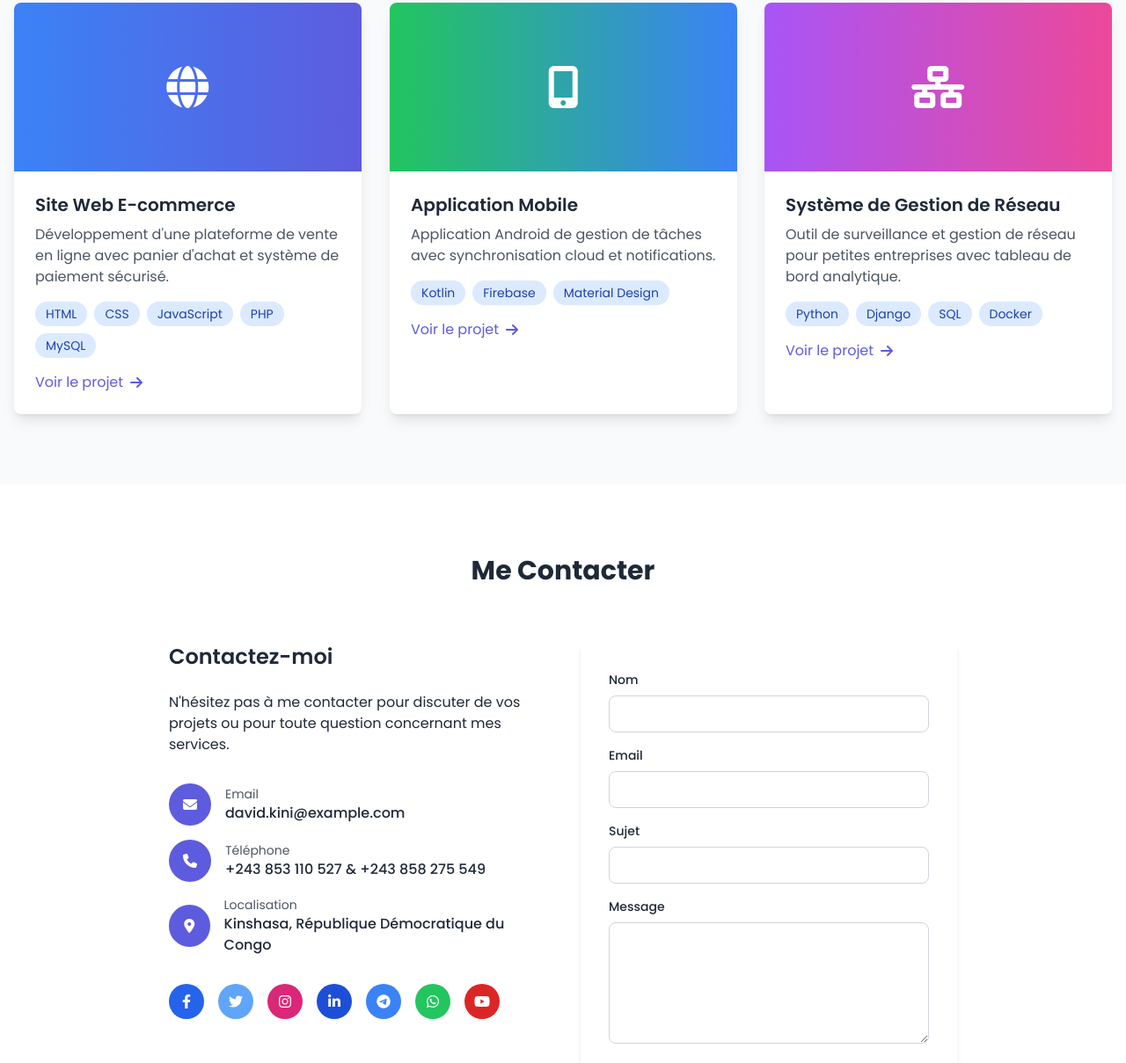
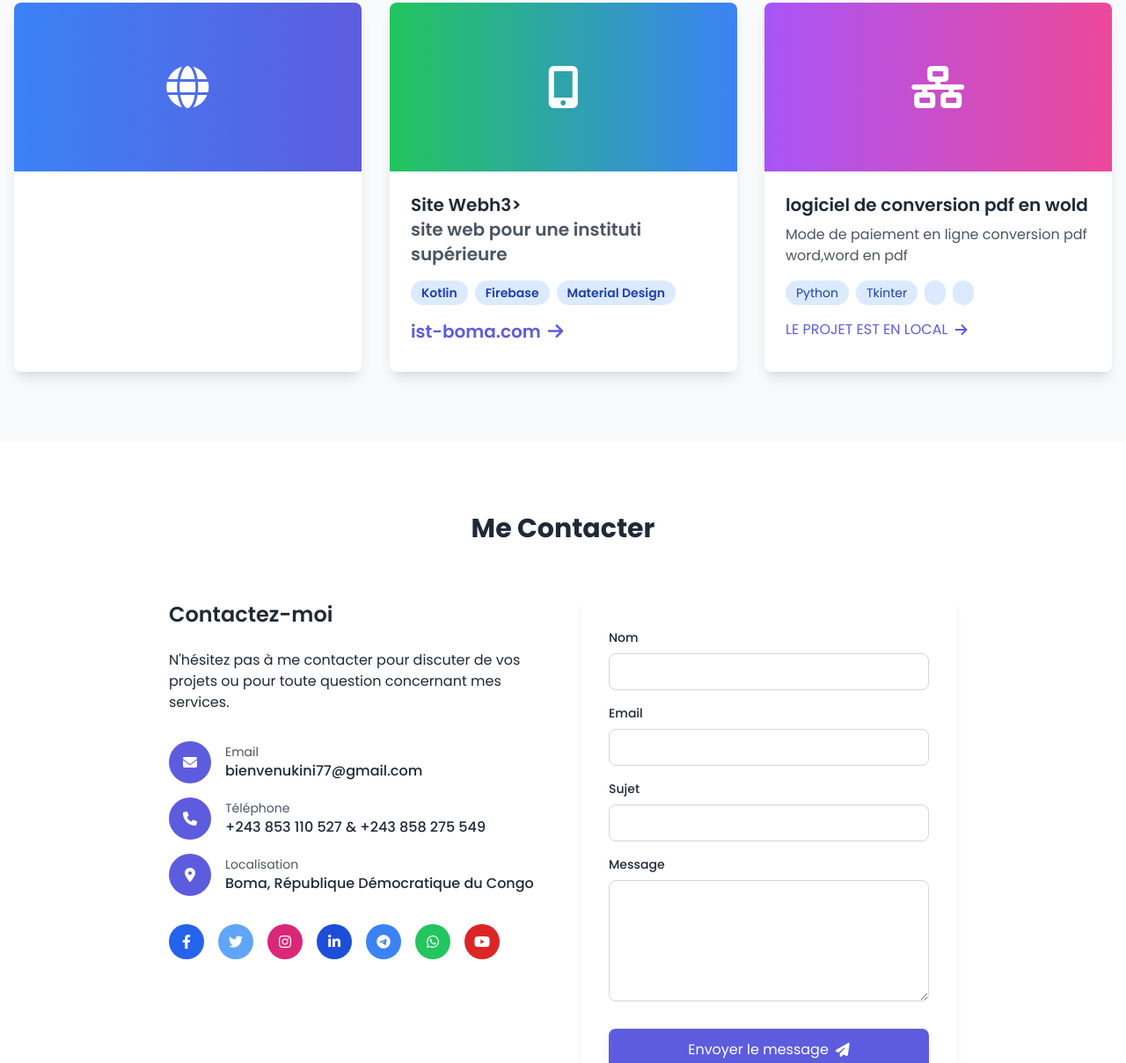
Before and after one commit to David-kini/portefolio-david-dev, a plain HTML site: page index.html in a window 1280 px wide. Shown: the part 3177-4386 px from the top of the page at 88% size. Drawn offline with nearby package versions, Linux system fonts and the light colour scheme.

Commit message:
Update index.html

```diff
--- a/index.html
+++ b/index.html
@@ -428,7 +428,7 @@
                     <div class="bg-white dark:bg-gray-800 p-6 rounded-lg shadow-md">
                         <h3 class="text-xl font-semibold mb-2">Diplôme d'État</h3>
                         <p class="text-primary font-medium">CS Boboto - 2023</p>
-                        <p class="mt-3 dark:text-gray-300">Obtention du diplôme d'État en informatique avec mention.</p>
+                        <p class="mt-3 dark:text-gray-300">Obtention du diplôme d'État en informatique De gestion.</p>
                     </div>
                 </div>
 
@@ -436,7 +436,7 @@
                     <div class="timeline-dot"></div>
                     <div class="bg-white dark:bg-gray-800 p-6 rounded-lg shadow-md">
                         <h3 class="text-xl font-semibold mb-2">Certificat d'Études Primaires</h3>
-                        <p class="text-primary font-medium">2023</p>
+                        <p class="text-primary font-medium">2016</p>
                         <p class="mt-3 dark:text-gray-300">Obtention du certificat d'études primaires.</p>
                     </div>
                 </div>
@@ -445,7 +445,7 @@
                     <div class="timeline-dot"></div>
                     <div class="bg-white dark:bg-gray-800 p-6 rounded-lg shadow-md">
                         <h3 class="text-xl font-semibold mb-2">École Primaire</h3>
-                        <p class="text-primary font-medium">EP Leka - Terminé en 2010</p>
+                        <p class="text-primary font-medium">EP Leka - Terminé en 2016</p>
                         <p class="mt-3 dark:text-gray-300">Formation primaire complétée avec succès.</p>
                     </div>
                 </div>
@@ -463,21 +463,7 @@
                     <div class="h-48 bg-gradient-to-r from-blue-500 to-primary flex items-center justify-center">
                         <i class="fas fa-globe text-white text-5xl"></i>
                     </div>
-                    <div class="p-6">
-                        <h3 class="text-xl font-semibold mb-2">Site Web E-commerce</h3>
-                        <p class="text-gray-600 dark:text-gray-300 mb-4">Développement d'une plateforme de vente en ligne avec panier d'achat et système de paiement sécurisé.</p>
-                        <div class="flex flex-wrap gap-2 mb-4">
-                            <span class="px-3 py-1 bg-blue-100 dark:bg-blue-900 text-blue-800 dark:text-blue-200 rounded-full text-sm">HTML</span>
-                            <span class="px-3 py-1 bg-blue-100 dark:bg-blue-900 text-blue-800 dark:text-blue-200 rounded-full text-sm">CSS</span>
-                            <span class="px-3 py-1 bg-blue-100 dark:bg-blue-900 text-blue-800 dark:text-blue-200 rounded-full text-sm">JavaScript</span>
-                            <span class="px-3 py-1 bg-blue-100 dark:bg-blue-900 text-blue-800 dark:text-blue-200 rounded-full text-sm">PHP</span>
-                            <span class="px-3 py-1 bg-blue-100 dark:bg-blue-900 text-blue-800 dark:text-blue-200 rounded-full text-sm">MySQL</span>
-                        </div>
-                        <a href="#" class="text-primary hover:underline flex items-center gap-2">
-                            <span>Voir le projet</span>
-                            <i class="fas fa-arrow-right"></i>
-                        </a>
-                    </div>
+
                 </div>
 
                 <div class="project-card bg-white dark:bg-gray-800 rounded-lg overflow-hidden shadow-lg animate-flip" style="animation-delay: 0.4s;">
@@ -485,15 +471,15 @@
                         <i class="fas fa-mobile-alt text-white text-5xl"></i>
                     </div>
                     <div class="p-6">
-                        <h3 class="text-xl font-semibold mb-2">Application Mobile</h3>
-                        <p class="text-gray-600 dark:text-gray-300 mb-4">Application Android de gestion de tâches avec synchronisation cloud et notifications.</p>
+                        <h3 class="text-xl font-semibold mb-2">Site Webh3>
+                        <p class="text-gray-600 dark:text-gray-300 mb-4">site web pour une instituti supérieure</p>
                         <div class="flex flex-wrap gap-2 mb-4">
                             <span class="px-3 py-1 bg-blue-100 dark:bg-blue-900 text-blue-800 dark:text-blue-200 rounded-full text-sm">Kotlin</span>
                             <span class="px-3 py-1 bg-blue-100 dark:bg-blue-900 text-blue-800 dark:text-blue-200 rounded-full text-sm">Firebase</span>
                             <span class="px-3 py-1 bg-blue-100 dark:bg-blue-900 text-blue-800 dark:text-blue-200 rounded-full text-sm">Material Design</span>
                         </div>
                         <a href="#" class="text-primary hover:underline flex items-center gap-2">
-                            <span>Voir le projet</span>
+                            <span>ist-boma.com</span>
                             <i class="fas fa-arrow-right"></i>
                         </a>
                     </div>
@@ -504,16 +490,16 @@
                         <i class="fas fa-network-wired text-white text-5xl"></i>
                     </div>
                     <div class="p-6">
-                        <h3 class="text-xl font-semibold mb-2">Système de Gestion de Réseau</h3>
-                        <p class="text-gray-600 dark:text-gray-300 mb-4">Outil de surveillance et gestion de réseau pour petites entreprises avec tableau de bord analytique.</p>
+                        <h3 class="text-xl font-semibold mb-2">logiciel de conversion pdf en wold</h3>
+                        <p class="text-gray-600 dark:text-gray-300 mb-4">Mode de paiement en ligne conversion pdf word,word en pdf</p>
                         <div class="flex flex-wrap gap-2 mb-4">
                             <span class="px-3 py-1 bg-blue-100 dark:bg-blue-900 text-blue-800 dark:text-blue-200 rounded-full text-sm">Python</span>
-                            <span class="px-3 py-1 bg-blue-100 dark:bg-blue-900 text-blue-800 dark:text-blue-200 rounded-full text-sm">Django</span>
-                            <span class="px-3 py-1 bg-blue-100 dark:bg-blue-900 text-blue-800 dark:text-blue-200 rounded-full text-sm">SQL</span>
-                            <span class="px-3 py-1 bg-blue-100 dark:bg-blue-900 text-blue-800 dark:text-blue-200 rounded-full text-sm">Docker</span>
+                            <span class="px-3 py-1 bg-blue-100 dark:bg-blue-900 text-blue-800 dark:text-blue-200 rounded-full text-sm">Tkinter</span>
+                            <span class="px-3 py-1 bg-blue-100 dark:bg-blue-900 text-blue-800 dark:text-blue-200 rounded-full text-sm"></span>
+                            <span class="px-3 py-1 bg-blue-100 dark:bg-blue-900 text-blue-800 dark:text-blue-200 rounded-full text-sm"></span>
                         </div>
                         <a href="#" class="text-primary hover:underline flex items-center gap-2">
-                            <span>Voir le projet</span>
+                            <span>LE PROJET EST EN LOCAL</span>
                             <i class="fas fa-arrow-right"></i>
                         </a>
                     </div>
@@ -539,7 +525,7 @@
                             </div>
                             <div>
                                 <p class="text-sm text-gray-600 dark:text-gray-400">Email</p>
-                                <p class="font-medium">david.kini@example.com</p>
+                                <p class="font-medium">bienvenukini77@gmail.com</p>
                             </div>
                         </div>
 
@@ -559,7 +545,7 @@
                             </div>
                             <div>
                                 <p class="text-sm text-gray-600 dark:text-gray-400">Localisation</p>
-                                <p class="font-medium">Kinshasa, République Démocratique du Congo</p>
+                                <p class="font-medium">Boma, République Démocratique du Congo</p>
                             </div>
                         </div>
                     </div>
```
